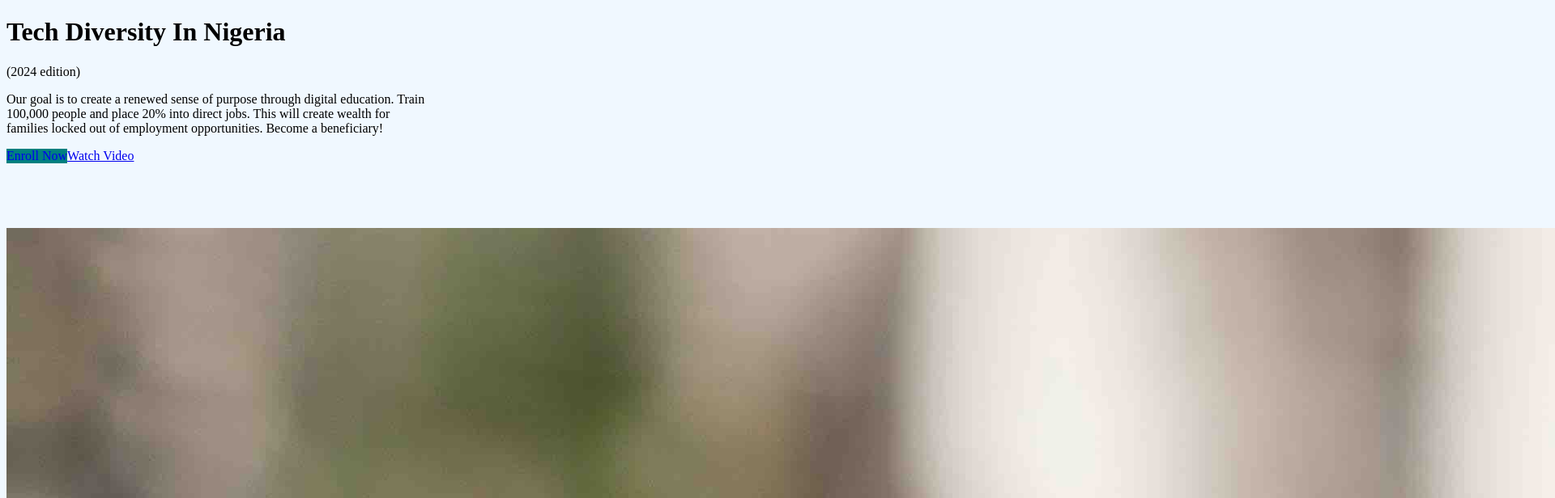
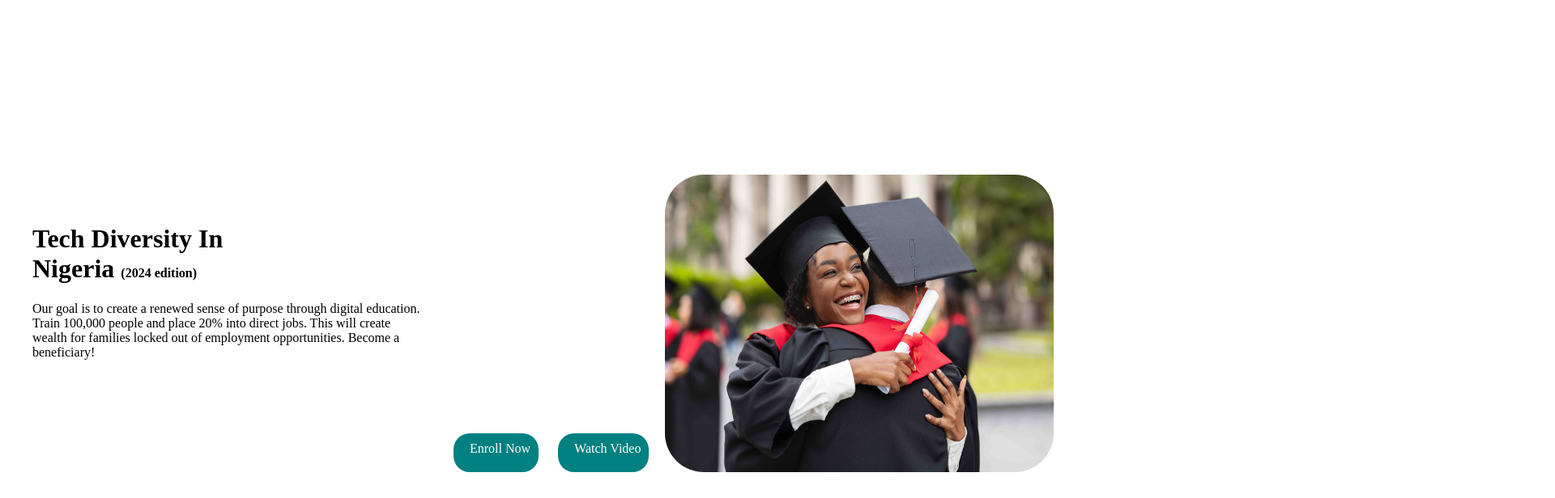
Before and after one commit to Emmanuel2487/TDN-CSS, a plain HTML site: page index.html in a window 1280 px wide. Shown: the top 616 px of the page at 81% size, 1920 px wide, since content can reach past the window. Drawn offline with Linux system fonts and the light colour scheme.

Commit message:
TDN CSS file uploaded

```diff
--- a/assets/css/style.css
+++ b/assets/css/style.css
@@ -1,17 +1,44 @@
 body{
-       background-color:aliceblue;
+       background-color: white;
+       margin: 0;
+       padding: 0;
+       justify-content: center;
+       align-content: center;
+       height: 100vh;
 }
-.first h1{
-       width: 33rem;
+.first{
+       display: flex;
 }
-.first p{
-       width: 33rem;
+.text{
+       padding: 40px;
 }
-.first .button{
-       display: flex;
-       margin-bottom: 5rem;
+.text h1{
+       width: 20rem;
 }
-.first .button .meta1{
+.edition{
+       font-size: 1rem;
+}
+.text p{
+       width: 30rem;
+}
+.button a{
        text-decoration: none;
        background-color: teal;
+       color: white;
+       display: inline-block;
+       border-radius: 20px;
+       padding-top: 10px;
+       padding-bottom: 20px;
+       padding-left: 20px;
+       padding-right: 10px;
+       margin-right: 20px;
+       margin-top: 20rem;
 }
+.grid{
+       width: 50px;
+}
+.grid img{
+       width: 30rem;
+       height: 100%;
+       border-radius: 3rem;
+}
--- a/index.html
+++ b/index.html
@@ -8,14 +8,17 @@
 </head>
 <body>
       <div class="first">
-     <h1>Tech Diversity In Nigeria </h1>
-     <p>(2024 edition)</p>
+            <div class="text">
+                  <h1>Tech Diversity In Nigeria <span class="edition">(2024 edition)</span></h1>
                   <p>Our goal is to create a renewed sense of purpose through digital education. Train 100,000 people and place 20% into direct jobs. This will create wealth for families locked out of employment opportunities. Become a beneficiary!</p>
+            </div>
                    <div class="button">
                         <a href="#" class="meta1">Enroll Now</a>
                         <a href="#" class="meta2">Watch Video</a>
                    </div>
+                   <div class="grid">
                         <img src="assets/img/tech.jpeg" alt="">
+                   </div>
       </div>
 </body>
 </html>
```
Lines whose indentation alone changed are shown as unchanged.
